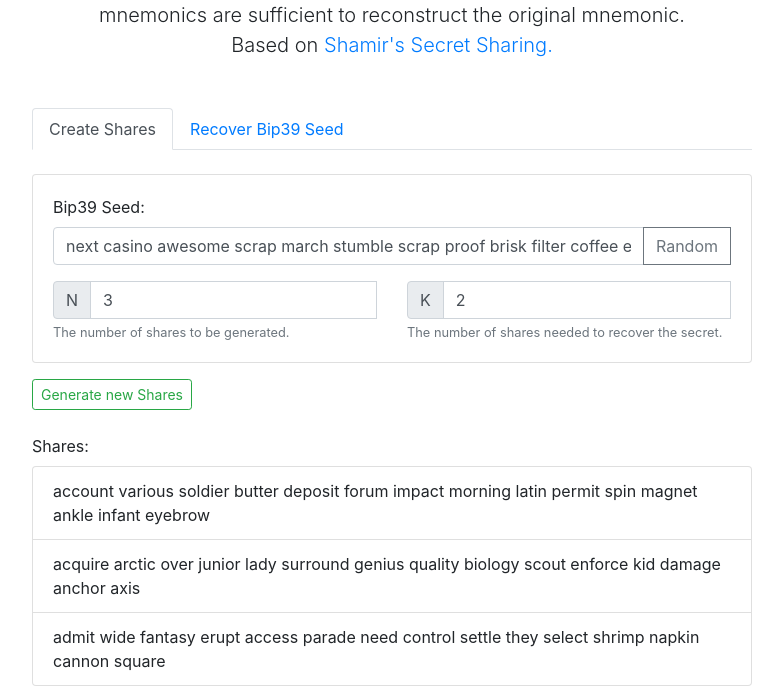
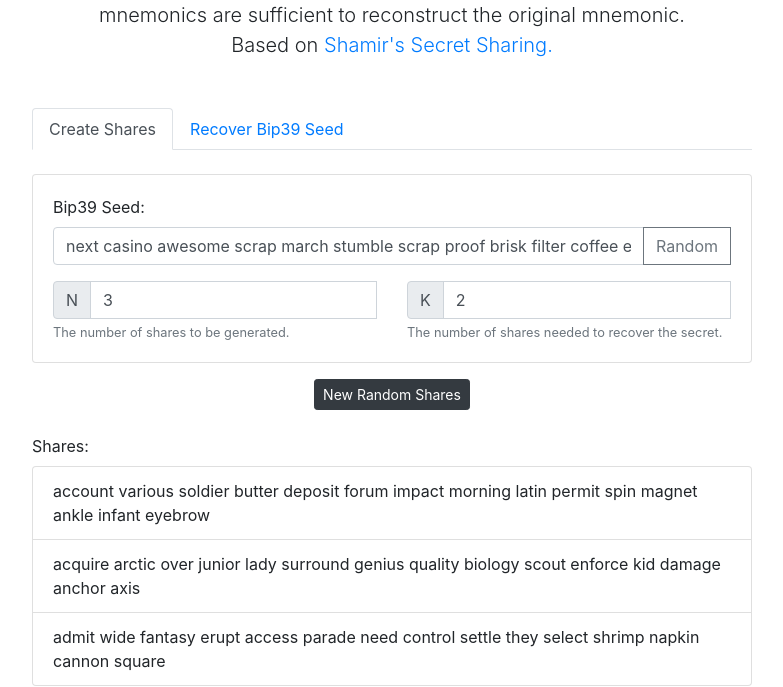
Before and after one commit to jkandzi/bip39shamir-web, a website: page index.html in a window 1280 px wide. Shown: the part 153-840 px from the top of the page, without its empty margins (248-1031 px from the left). Drawn offline with nearby package versions, Linux system fonts and the light colour scheme.

Commit message:
update button layout

```diff
--- a/index.html
+++ b/index.html
@@ -87,8 +87,8 @@
               </div>
             </div>
 
-            <div class="mt-3">
-              <button id="refresh" type="button" class="btn btn-outline-success btn-sm">Generate new Shares</button>
+            <div class="mt-3 text-center">
+              <button id="refresh" type="button" class="btn btn-dark btn-sm">New Random Shares</button>
             </div>
 
             <div class="mt-4">
```
